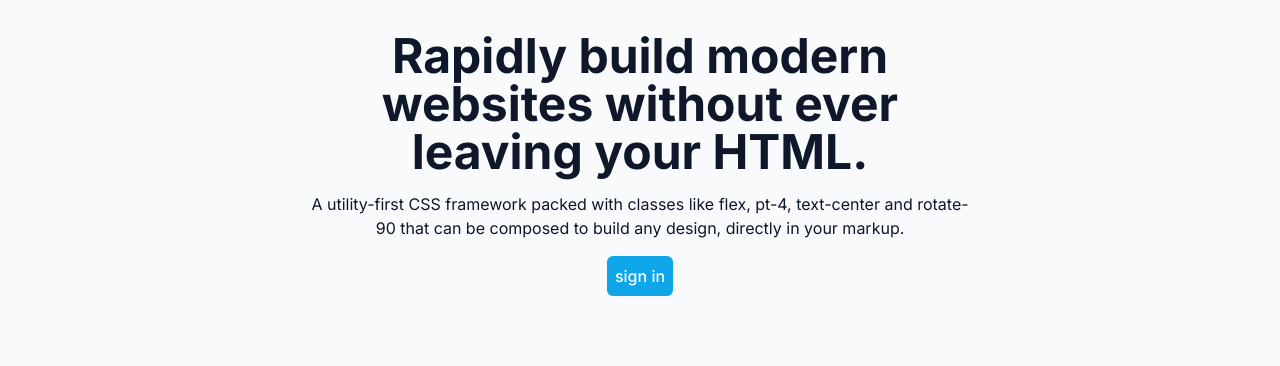
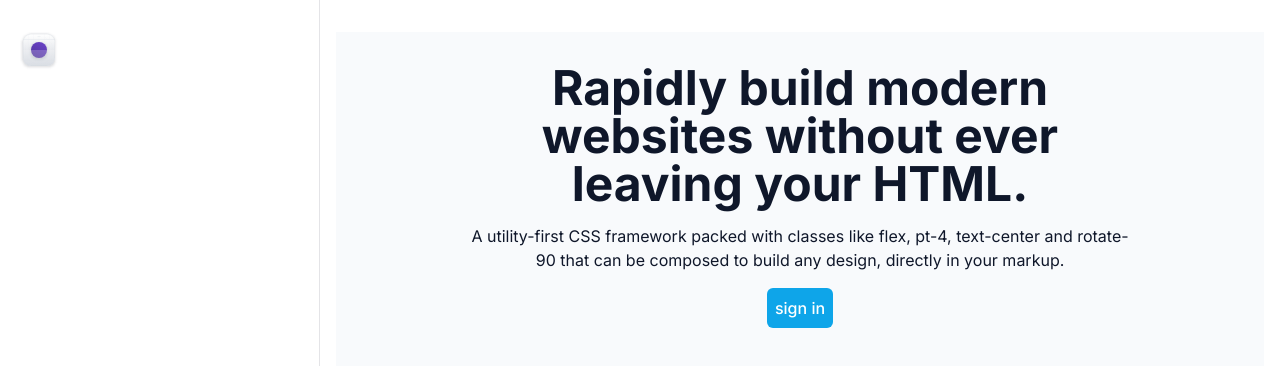
Before and after one commit to thiagofreitascarneiro/tailwindcss-next, a Next.js app: page / in a window 1280 px wide. Shown: the top 366 px of the page. Built offline with nearby package versions, Linux system fonts and the light colour scheme.

Commit message:
feat: criando sidebar

```diff
--- a/src/app/layout.tsx
+++ b/src/app/layout.tsx
@@ -1,3 +1,4 @@
+import { Sidebar } from '@/components/Sidebar'
 import './globals.css'
 import type { Metadata } from 'next'
 import { Inter } from 'next/font/google'
@@ -16,7 +17,13 @@
 }) {
   return (
     <html lang="en">
-      <body className={inter.className}>{children}</body>
+      <body className={inter.className}>
+        <div className=" grid min-h-screen grid-cols-app ">
+          <Sidebar />
+          <main className='px-4 pb-12 pt-8'>{children}</main>
+        </div>
+
+      </body>
     </html>
   )
 }
--- /dev/null
+++ b/src/components/Sidebar/index.tsx
@@ -0,0 +1,7 @@
+import { Logo } from "./logo";
+
+export function Sidebar() {
+    return  <aside className='border-r border-zinc-200 px-5 py-8'>
+        <Logo />
+    </aside>
+}
--- /dev/null
+++ b/src/components/Sidebar/logo.tsx
@@ -0,0 +1,208 @@
+import * as React from "react"
+
+export function Logo() {
+  return (
+    <strong className="flex items-center gap-2 texto-xl font-semibold text-zinc-900">
+        <svg
+      width={38}
+      height={38}
+      viewBox="0 0 38 38"
+      fill="none"
+      xmlns="http://www.w3.org/2000/svg"
+
+    >
+      <g filter="url(#filter0_dd_6450_307)">
+        <g clipPath="url(#clip0_6450_307)">
+          <rect x={3} y={2} width={32} height={32} rx={8} fill="#fff" />
+          <rect
+            x={3}
+            y={2}
+            width={32}
+            height={32}
+            rx={8}
+            fill="url(#paint0_linear_6450_307)"
+          />
+          <path
+            fillRule="evenodd"
+            clipRule="evenodd"
+            d="M19 4.039c-7.71 0-13.961 6.25-13.961 13.961 0 7.71 6.25 13.961 13.961 13.961 7.71 0 13.961-6.25 13.961-13.961 0-7.71-6.25-13.961-13.961-13.961zM4.961 18c0-7.753 6.286-14.039 14.039-14.039S33.039 10.247 33.039 18 26.753 32.039 19 32.039 4.961 25.753 4.961 18z"
+            fill="#D0D5DD"
+          />
+          <path
+            fillRule="evenodd"
+            clipRule="evenodd"
+            d="M19 14.078a3.922 3.922 0 100 7.845 3.922 3.922 0 000-7.845zM15 18a4 4 0 118 0 4 4 0 01-8 0z"
+            fill="#D0D5DD"
+          />
+          <path
+            fillRule="evenodd"
+            clipRule="evenodd"
+            d="M19 15.32a2.68 2.68 0 100 5.36 2.68 2.68 0 000-5.36zM16.243 18a2.757 2.757 0 115.514 0 2.757 2.757 0 01-5.514 0z"
+            fill="#D0D5DD"
+          />
+          <path d="M18.961 2h.078v32h-.078V2z" fill="#D0D5DD" />
+          <path d="M35 17.96v.079H3v-.078h32z" fill="#D0D5DD" />
+          <path
+            d="M29.602 2h.078v32h-.078V2zM13.64 2h.078v32h-.077V2zM24.282 2h.077v32h-.077V2zM8.32 2h.078v32H8.32V2z"
+            fill="#D0D5DD"
+          />
+          <path
+            d="M35 28.602v.077H3v-.077h32zM35 12.64v.078H3v-.077h32zM35 23.281v.078H3v-.078h32zM35 7.32v.078H3V7.32h32z"
+            fill="#D0D5DD"
+          />
+          <g filter="url(#filter1_dd_6450_307)">
+            <circle cx={19} cy={18} r={8} fill="url(#paint1_linear_6450_307)" />
+          </g>
+          <g filter="url(#filter2_b_6450_307)">
+            <path
+              d="M3 18h32v3.2c0 4.48 0 6.72-.872 8.432a8 8 0 01-3.496 3.496C28.92 34 26.68 34 22.2 34h-6.4c-4.48 0-6.72 0-8.432-.872a8 8 0 01-3.496-3.496C3 27.92 3 25.68 3 21.2V18z"
+              fill="#fff"
+              fillOpacity={0.2}
+            />
+          </g>
+        </g>
+        <rect
+          x={3.15}
+          y={2.15}
+          width={31.7}
+          height={31.7}
+          rx={7.85}
+          stroke="#D0D5DD"
+          strokeWidth={0.3}
+        />
+      </g>
+      <defs>
+        <filter
+          id="filter0_dd_6450_307"
+          x={0}
+          y={0}
+          width={38}
+          height={38}
+          filterUnits="userSpaceOnUse"
+          colorInterpolationFilters="sRGB"
+        >
+          <feFlood floodOpacity={0} result="BackgroundImageFix" />
+          <feColorMatrix
+            in="SourceAlpha"
+            values="0 0 0 0 0 0 0 0 0 0 0 0 0 0 0 0 0 0 127 0"
+            result="hardAlpha"
+          />
+          <feOffset dy={1} />
+          <feGaussianBlur stdDeviation={1} />
+          <feColorMatrix values="0 0 0 0 0.0627451 0 0 0 0 0.0941176 0 0 0 0 0.156863 0 0 0 0.06 0" />
+          <feBlend
+            in2="BackgroundImageFix"
+            result="effect1_dropShadow_6450_307"
+          />
+          <feColorMatrix
+            in="SourceAlpha"
+            values="0 0 0 0 0 0 0 0 0 0 0 0 0 0 0 0 0 0 127 0"
+            result="hardAlpha"
+          />
+          <feOffset dy={1} />
+          <feGaussianBlur stdDeviation={1.5} />
+          <feColorMatrix values="0 0 0 0 0.0627451 0 0 0 0 0.0941176 0 0 0 0 0.156863 0 0 0 0.1 0" />
+          <feBlend
+            in2="effect1_dropShadow_6450_307"
+            result="effect2_dropShadow_6450_307"
+          />
+          <feBlend
+            in="SourceGraphic"
+            in2="effect2_dropShadow_6450_307"
+            result="shape"
+          />
+        </filter>
+        <filter
+          id="filter1_dd_6450_307"
+          x={8}
+          y={8}
+          width={22}
+          height={22}
+          filterUnits="userSpaceOnUse"
+          colorInterpolationFilters="sRGB"
+        >
+          <feFlood floodOpacity={0} result="BackgroundImageFix" />
+          <feColorMatrix
+            in="SourceAlpha"
+            values="0 0 0 0 0 0 0 0 0 0 0 0 0 0 0 0 0 0 127 0"
+            result="hardAlpha"
+          />
+          <feOffset dy={1} />
+          <feGaussianBlur stdDeviation={1} />
+          <feColorMatrix values="0 0 0 0 0.0627451 0 0 0 0 0.0941176 0 0 0 0 0.156863 0 0 0 0.06 0" />
+          <feBlend
+            in2="BackgroundImageFix"
+            result="effect1_dropShadow_6450_307"
+          />
+          <feColorMatrix
+            in="SourceAlpha"
+            values="0 0 0 0 0 0 0 0 0 0 0 0 0 0 0 0 0 0 127 0"
+            result="hardAlpha"
+          />
+          <feOffset dy={1} />
+          <feGaussianBlur stdDeviation={1.5} />
+          <feColorMatrix values="0 0 0 0 0.0627451 0 0 0 0 0.0941176 0 0 0 0 0.156863 0 0 0 0.1 0" />
+          <feBlend
+            in2="effect1_dropShadow_6450_307"
+            result="effect2_dropShadow_6450_307"
+          />
+          <feBlend
+            in="SourceGraphic"
+            in2="effect2_dropShadow_6450_307"
+            result="shape"
+          />
+        </filter>
+        <filter
+          id="filter2_b_6450_307"
+          x={-2}
+          y={13}
+          width={42}
+          height={26}
+          filterUnits="userSpaceOnUse"
+          colorInterpolationFilters="sRGB"
+        >
+          <feFlood floodOpacity={0} result="BackgroundImageFix" />
+          <feGaussianBlur in="BackgroundImageFix" stdDeviation={2.5} />
+          <feComposite
+            in2="SourceAlpha"
+            operator="in"
+            result="effect1_backgroundBlur_6450_307"
+          />
+          <feBlend
+            in="SourceGraphic"
+            in2="effect1_backgroundBlur_6450_307"
+            result="shape"
+          />
+        </filter>
+        <linearGradient
+          id="paint0_linear_6450_307"
+          x1={19}
+          y1={2}
+          x2={19}
+          y2={34}
+          gradientUnits="userSpaceOnUse"
+        >
+          <stop stopColor="#fff" />
+          <stop offset={1} stopColor="#D0D5DD" />
+        </linearGradient>
+        <linearGradient
+          id="paint1_linear_6450_307"
+          x1={15}
+          y1={26}
+          x2={23}
+          y2={10}
+          gradientUnits="userSpaceOnUse"
+        >
+          <stop stopColor="#53389E" />
+          <stop offset={1} stopColor="#6941C6" />
+        </linearGradient>
+        <clipPath id="clip0_6450_307">
+          <rect x={3} y={2} width={32} height={32} rx={8} fill="#fff" />
+        </clipPath>
+      </defs>
+        </svg>
+        <span className="sr-only">Untitled UI</span>
+    </strong>
+
+  )
+}
--- a/tailwind.config.ts
+++ b/tailwind.config.ts
@@ -6,8 +6,16 @@
   ],
   theme: {
     extend: {
+      gridTemplateColumns: {
+        app: 'minmax(18rem, 20rem) 1fr',
+      },
+
+      maxWidth: {
+        app: '700px',
+      },
+
       colors: {
-        diego: '#8257e6',
+        diego: '#333',
       }
     },
   },
```
